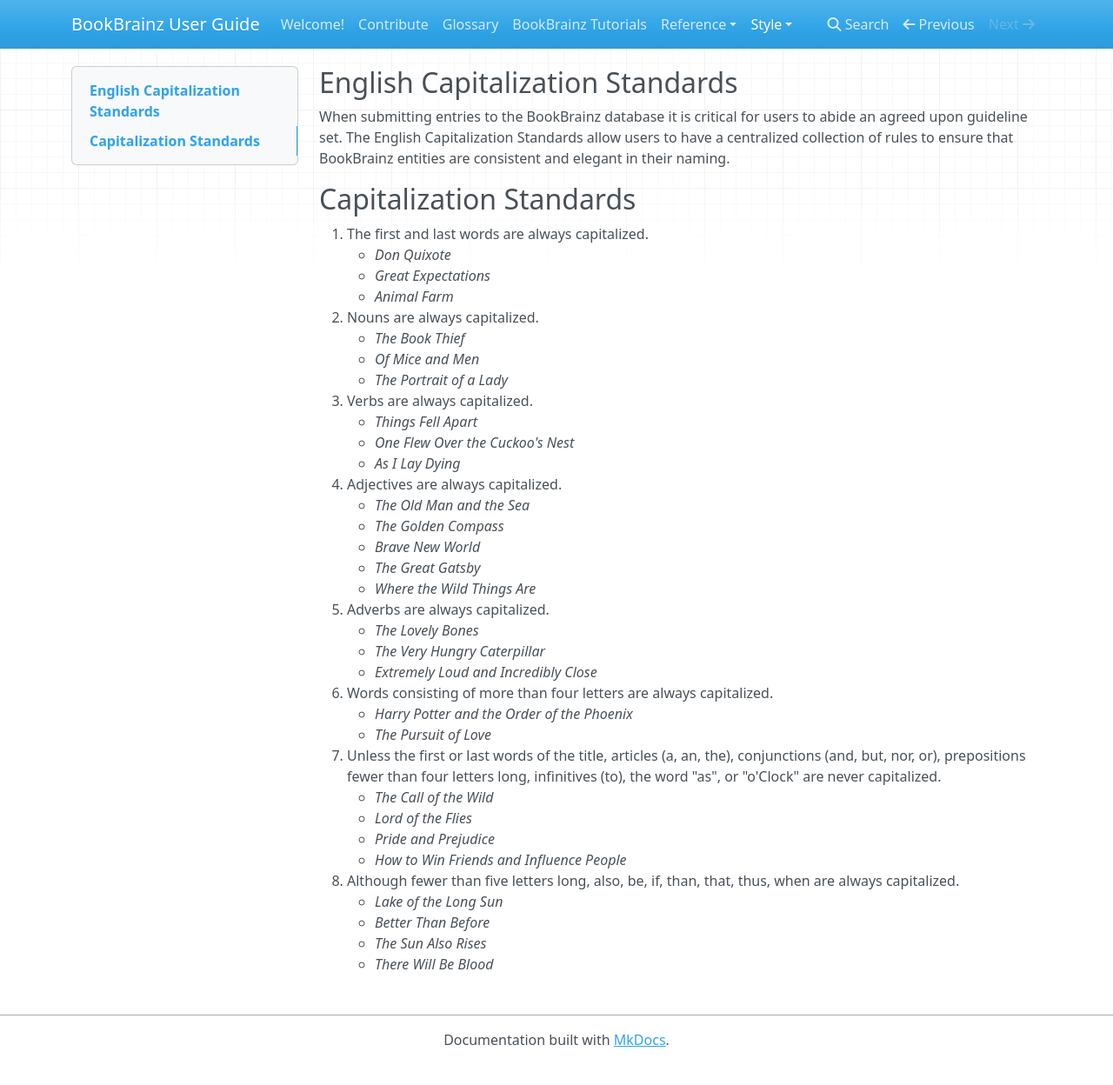
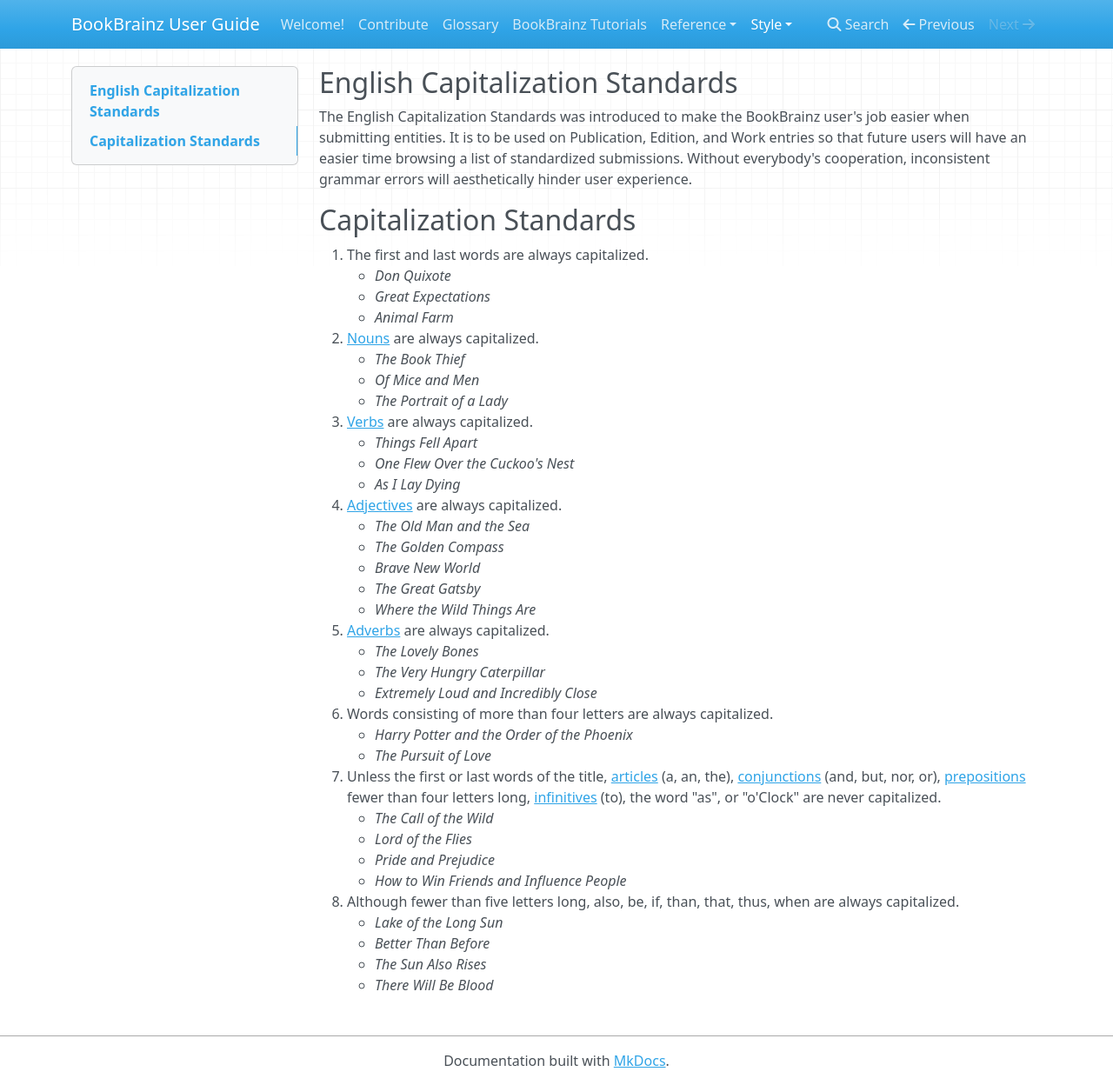
Before and after one commit to metabrainz/bookbrainz-user-guide, an MkDocs documentation site: the page built from docs/style/language_specific/capitalization-en.md, in a window 1280 px wide and 1248 px high. Shown: the whole window at 87% size. Built offline with MkDocs 1.6.1, drawn with Linux system fonts in a browser that asks for light colours; nearby versions of some CDN libraries; part of the change alters nothing that is shown.

Commit message:
BB-138: Improved wording and added links

```diff
--- a/docs/style/language_specific/capitalization-en.md
+++ b/docs/style/language_specific/capitalization-en.md
@@ -1,7 +1,7 @@
 English Capitalization Standards
 ---------------
 
-When submitting entries to the BookBrainz database it is critical for users to abide an agreed upon guideline set. The English Capitalization Standards allow users to have a centralized collection of rules to ensure that BookBrainz entities are consistent and elegant in their naming.
+The English Capitalization Standards was introduced to make the BookBrainz user's job easier when submitting entities. It is to be used on Publication, Edition, and Work entries so that future users will have an easier time browsing a list of standardized submissions. Without everybody's cooperation, inconsistent grammar errors will aesthetically hinder user experience.
 
 Capitalization Standards
 ---------------
@@ -10,28 +10,28 @@ Capitalization Standards
 	+ *Don Quixote*
 	+ *Great Expectations*
 	+ *Animal Farm*
-2. Nouns are always capitalized.
+2. [Nouns](http://partofspeech.org/noun) are always capitalized.
 	+ *The Book Thief*
 	+ *Of Mice and Men*
 	+ *The Portrait of a Lady*
-3. Verbs are always capitalized.
+3. [Verbs](http://partofspeech.org/verb) are always capitalized.
 	+ *Things Fell Apart*
 	+ *One Flew Over the Cuckoo's Nest*
 	+ *As I Lay Dying*
-4. Adjectives are always capitalized.
+4. [Adjectives](http://partofspeech.org/adjective/) are always capitalized.
 	+ *The Old Man and the Sea*
 	+ *The Golden Compass*
 	+ *Brave New World*
 	+ *The Great Gatsby*
 	+ *Where the Wild Things Are*
-5. Adverbs are always capitalized.
+5. [Adverbs](http://partofspeech.org/adverb) are always capitalized.
 	+ *The Lovely Bones*
 	+ *The Very Hungry Caterpillar*
 	+ *Extremely Loud and Incredibly Close*
 6. Words consisting of more than four letters are always capitalized.
 	+ *Harry Potter and the Order of the Phoenix*
 	+ *The Pursuit of Love*
-7. Unless the first or last words of the title, articles (a, an, the), conjunctions (and, but, nor, or), prepositions fewer than four letters long, infinitives (to), the word "as", or "o'Clock" are never capitalized.
+7. Unless the first or last words of the title, [articles](http://www.grammarly.com/handbook/grammar/articles/) (a, an, the), [conjunctions](http://partofspeech.org/conjunction) (and, but, nor, or), [prepositions](http://partofspeech.org/preposition) fewer than four letters long, [infinitives](https://owl.english.purdue.edu/owl/resource/627/03/) (to), the word "as", or "o'Clock" are never capitalized.
 	+ *The Call of the Wild*
 	+ *Lord of the Flies*
 	+ *Pride and Prejudice*
```
